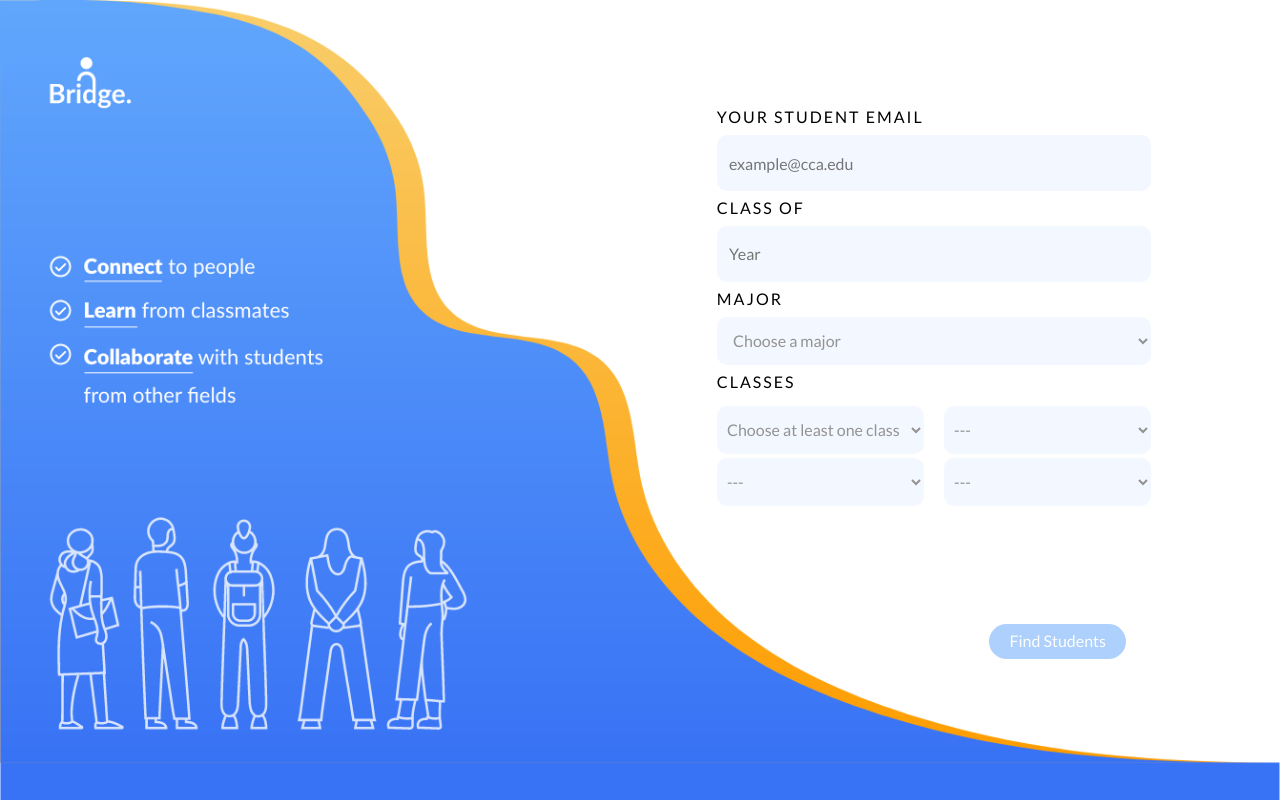
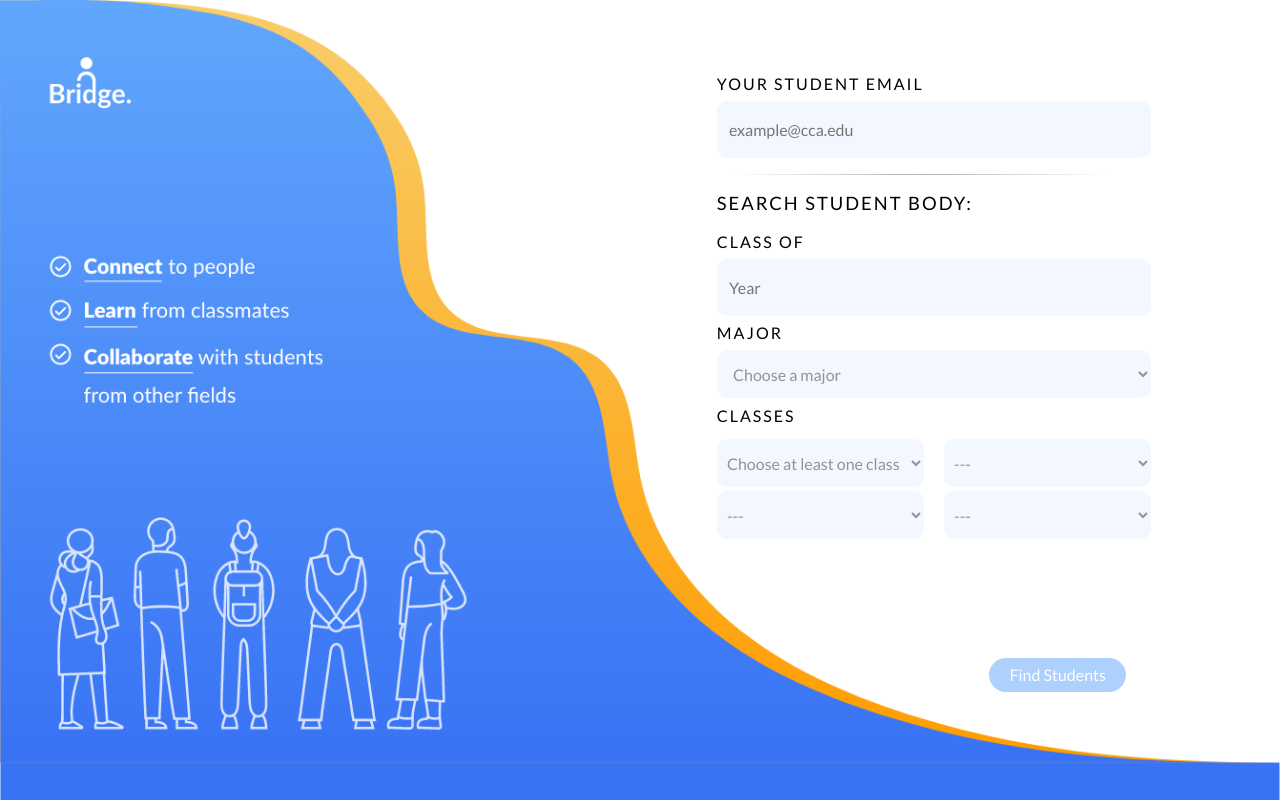
Before and after one commit to forrest216/linkedin-hackathon, a React (Create React App) app: page / in a window 1280 px wide. Built offline with nearby package versions, Linux system fonts and the light colour scheme.

Commit message:
styling test for filter form - hr, section label

```diff
--- a/src/components/FilterStudentForm/FilterStudentForm.jsx
+++ b/src/components/FilterStudentForm/FilterStudentForm.jsx
@@ -71,6 +71,8 @@ class FilterStudentForm extends Component {
 									required
 								/>
 							</li>
+							<hr/>
+							<li><p className="label">Search Student Body:</p></li>
 							<li>
 								<label htmlFor="classYear">Class of</label>
 								<input
--- a/src/index.css
+++ b/src/index.css
@@ -368,10 +368,15 @@ input, select {
 p {
   font-size: 1.5em;
 }
-label {
+label, .label {
   text-transform: uppercase;
   letter-spacing: 2px;
 }
+
+.label {
+  font-size: 1.15em;
+}
+
 ul {
   list-style-type: none;
   margin: 0;
@@ -386,6 +391,12 @@ button {
   font-size: 1em;
   color: white;
   float: right;
+}
+hr {
+  margin: 4%;
+  border: 0;
+  height: 1px;
+  background-image: linear-gradient(to right, rgba(80, 80, 80, 0), rgba(150, 150, 150, 0.75), rgba(80, 80, 80, 0));
 }
 /*Layout*/
 .flex-container {
```
